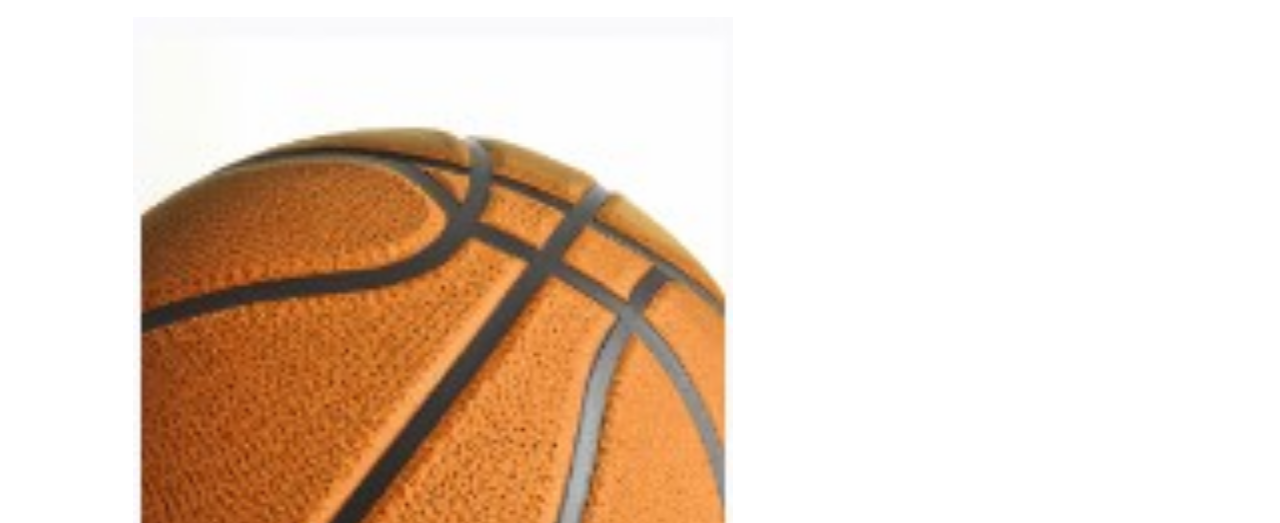
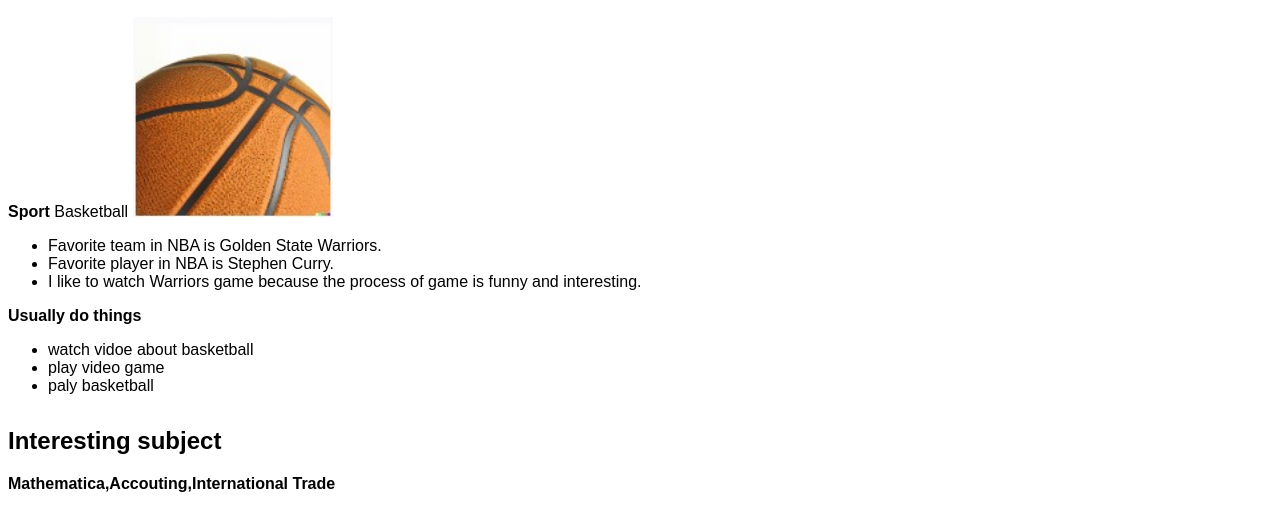
Before and after one commit to CY61/CY, a plain HTML site: page index.html in a window 1280 px wide. Shown: the part 277-800 px from the top of the page. Drawn offline with Linux system fonts and the light colour scheme.

Commit message:
Update index.html

```diff
--- a/index.html
+++ b/index.html
@@ -30,7 +30,7 @@
   <h2 class="section-header">My Favorite Thing</h2>
   <div class="section-item">
     <strong>Sport</strong> Basketball
-    <img src="pic/BB.jpg" alt="basketball" width="600" height="600">
+    <img src="pic/BB.jpg" alt="basketball" width="200" height="200">
     <ul>
       <li>Favorite team in NBA is Golden State Warriors.</li>
       <li>Favorite player in NBA is Stephen Curry.</li>
```
